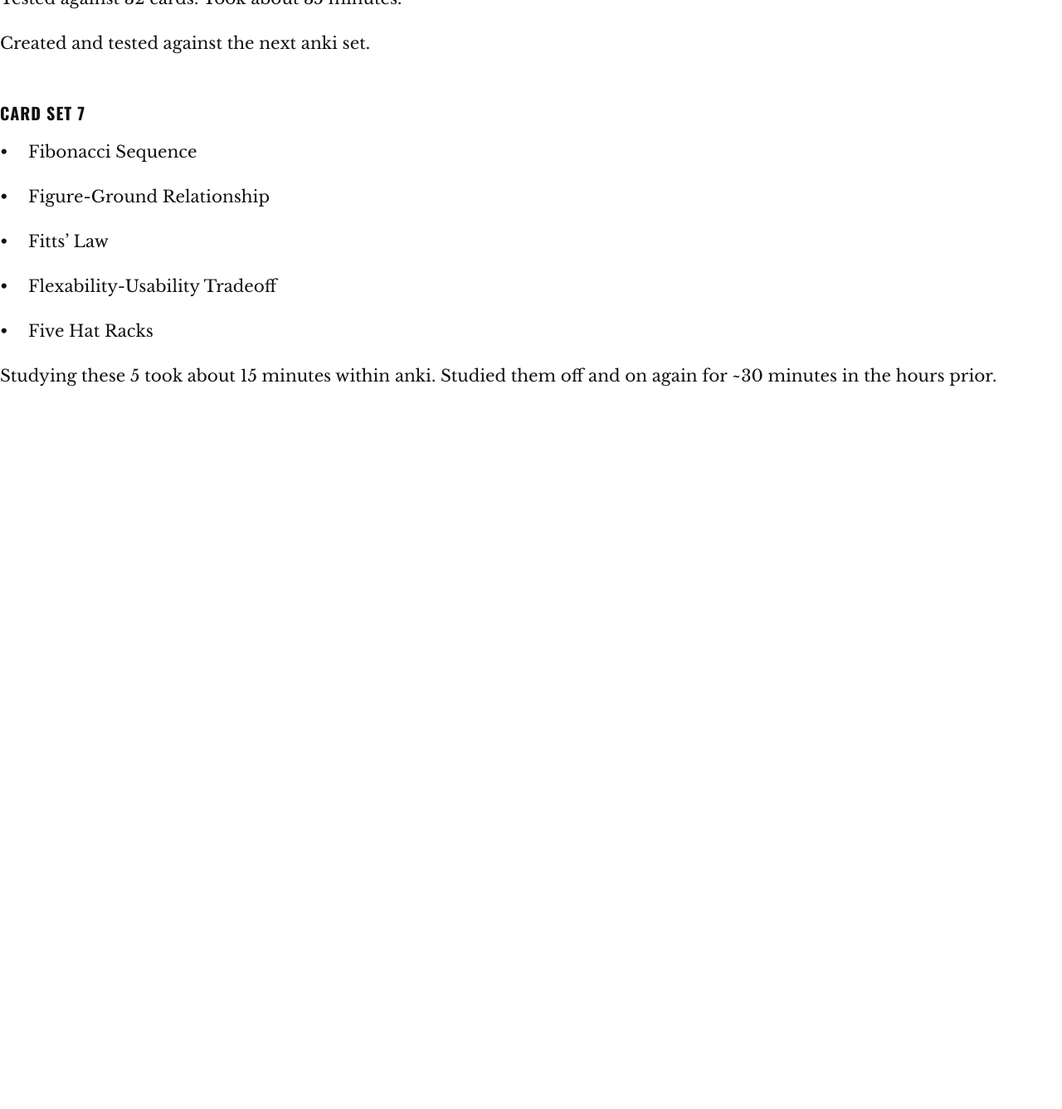
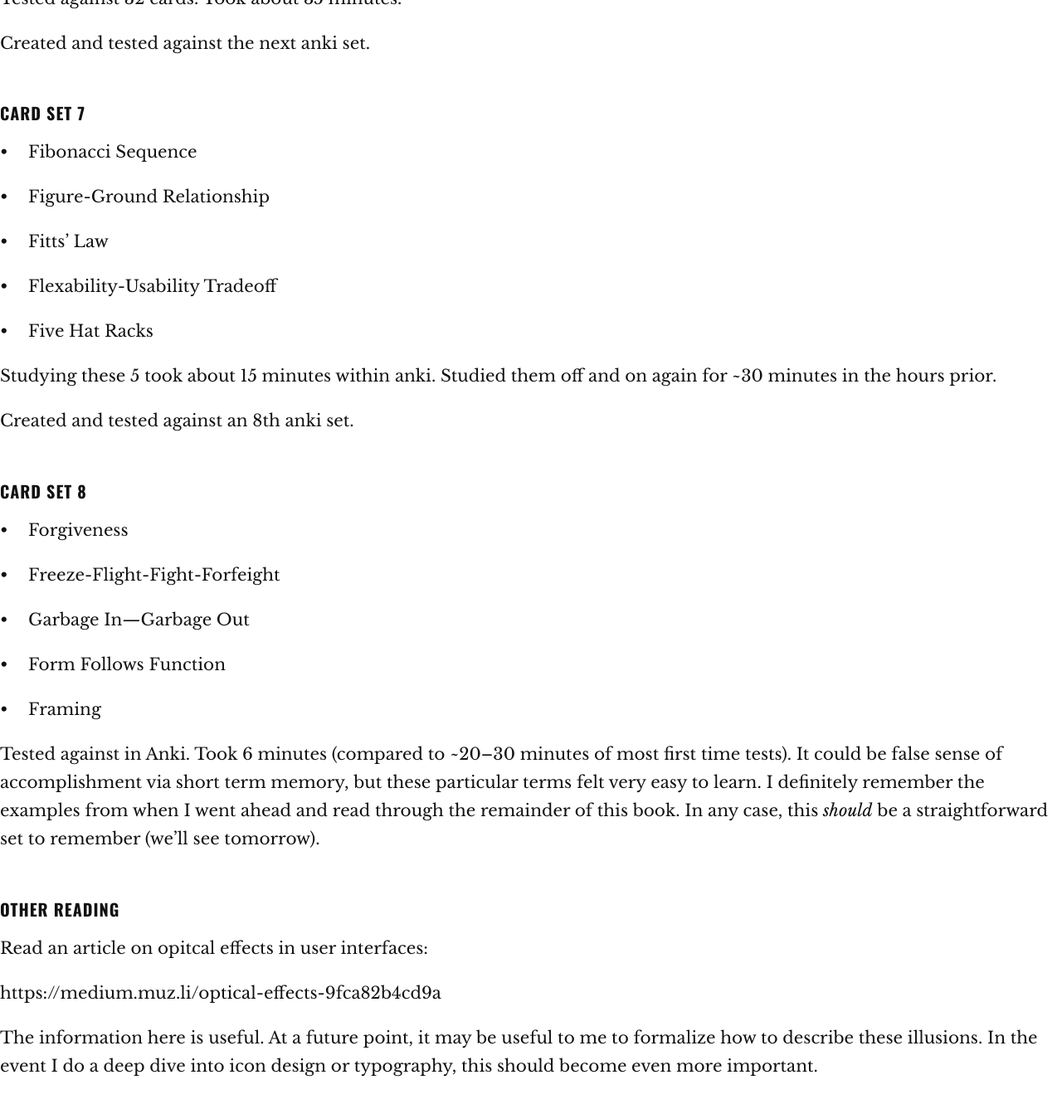
Before and after one commit to jpex/log, a Jekyll site: the page built from _posts/2017-11-13-13.md, in a window 1280 px wide and 1400 px high, scrolled down 209 px. Shown: the top 1337 px of the window at 83% size. Built offline with Jekyll 4.4.1, drawn with Linux system fonts in a browser that asks for light colours; before the commit the page ends 900 px from its top, so only the background shows below that.

Commit message:
Update 2017-11-13-13.md

```diff
--- a/_posts/2017-11-13-13.md
+++ b/_posts/2017-11-13-13.md
@@ -19,3 +19,27 @@ Created and tested against the next anki set.
 * Five Hat Racks
 
 Studying these 5 took about 15 minutes within anki. Studied them off and on again for ~30 minutes in the hours prior.
+
+Created and tested against an 8th anki set.
+
+### Card Set 8
+
+* Forgiveness
+
+* Freeze-Flight-Fight-Forfeight
+
+* Garbage In—Garbage Out
+
+* Form Follows Function
+
+* Framing
+
+Tested against in Anki. Took 6 minutes (compared to ~20–30 minutes of most first time tests). It could be false sense of accomplishment via short term memory, but these particular terms felt very easy to learn. I definitely remember the examples from when I went ahead and read through the remainder of this book. In any case, this *should* be a straightforward set to remember (we'll see tomorrow).
+
+### Other Reading
+
+Read an article on opitcal effects in user interfaces:
+
+https://medium.muz.li/optical-effects-9fca82b4cd9a
+
+The information here is useful. At a future point, it may be useful to me to formalize how to describe these illusions. In the event I do a deep dive into icon design or typography, this should become even more important.
```
